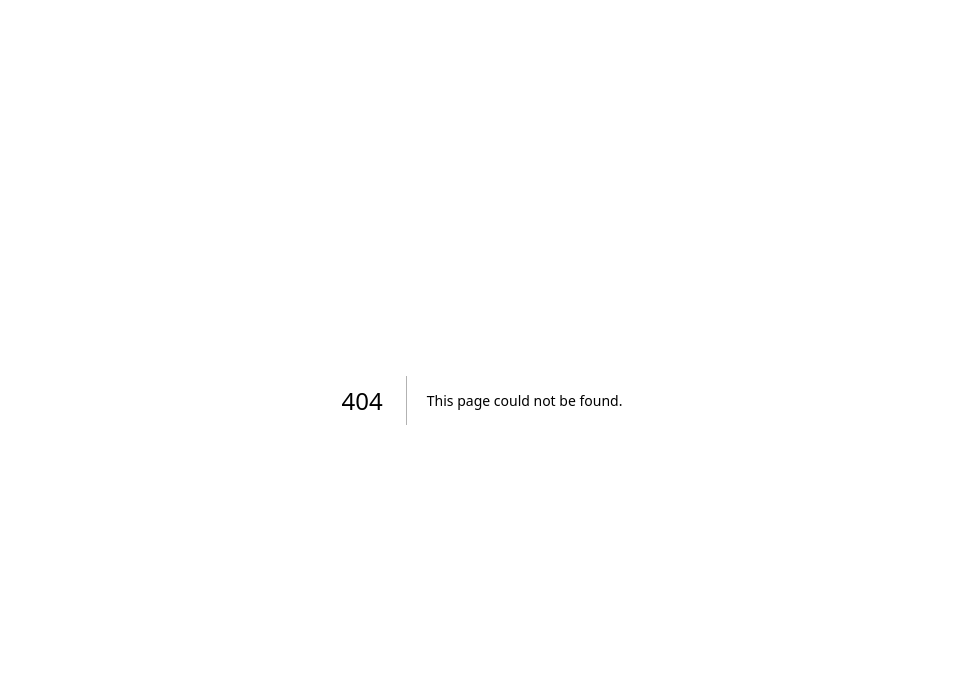
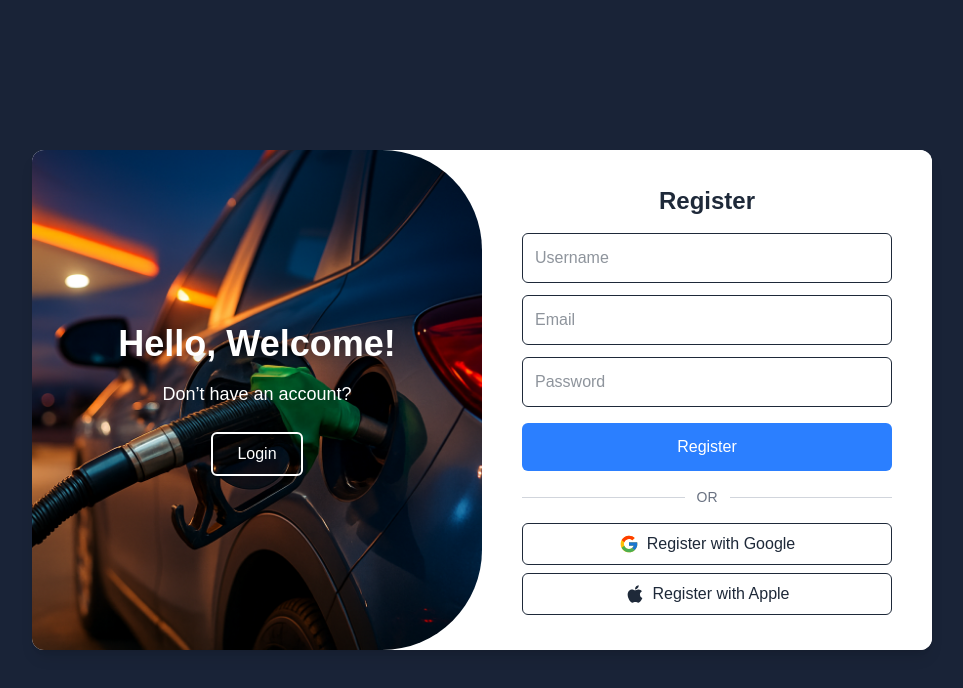
Before and after one commit to Billsthename22/Fuelsmart, a Next.js app: page /Signup in a window 1280 px wide. Before the commit this address had no page. Shown: the top 688 px of the page, without its empty margins (158-1121 px from the left). Built offline with nearby package versions, Linux system fonts and the light colour scheme.

Commit message:
SIGN UP HAS BEEN LINKED AND ADD3D

```diff
--- a/src/app/Dashboard/page.tsx
+++ b/src/app/Dashboard/page.tsx
@@ -1,8 +1,8 @@
 // app/page.tsx (Next.js App Router)
 "use client";
-
 import { useState } from "react";
 import { User, Bell } from "lucide-react";
+import { useRouter } from "next/navigation";
 import {
   LineChart,
   Line,
@@ -13,6 +13,7 @@ import {
   ResponsiveContainer,
 } from "recharts";
 import StatsCard from "../components/StatsCard";
+
 // Dummy data for trends
 const trendData = [
   { date: "Aug 1", price: 700 },
@@ -60,6 +61,7 @@ function ViewTrendsCard() {
 }
 
 export default function Dashboard() {
+  const router = useRouter(); // ✅ must be inside the component
   const username = "Emioluwa"; // Later, fetch from session/auth
   const [isOpen, setIsOpen] = useState(false);
   const [notifOpen, setNotifOpen] = useState(false);
@@ -120,7 +122,10 @@ export default function Dashboard() {
                       </li>
                     ))}
                   </ul>
-                  <button className="w-full mt-2 text-sm text-blue-400 hover:underline">
+                  <button
+                    onClick={() => router.push("/Notifications")}
+                    className="w-full mt-2 text-sm text-blue-400 hover:underline"
+                  >
                     View all
                   </button>
                 </div>
@@ -169,11 +174,11 @@ export default function Dashboard() {
 
         {/* Stats Cards */}
         <div className="grid grid-cols-4 gap-6 mb-8">
-  <StatsCard label="Nearby Stations Found" value={23} />
-  <StatsCard label="Lowest Price Reported" value="$3.59" />
-  <StatsCard label="Reports Submitted" value={114} />
-  <StatsCard label="Stations Saved" value={8} />
-</div>
+          <StatsCard label="Nearby Stations Found" value={23} />
+          <StatsCard label="Lowest Price Reported" value="$3.59" />
+          <StatsCard label="Reports Submitted" value={114} />
+          <StatsCard label="Stations Saved" value={8} />
+        </div>
 
         {/* Lower Grid */}
         <div className="grid grid-cols-3 gap-6">
@@ -231,14 +236,15 @@ export default function Dashboard() {
 
             {/* Offline Mode */}
             <div className="bg-gray-800 p-6 rounded-lg">
-              <h3 className="text-lg font-semibold mb-2">Offline Mode</h3>
-              <p className="text-gray-400 text-sm mb-4">
-                No sync needed, Cached data available
-                <br />
-                Last sync: 2/14/2024, 10:59 AM
-              </p>
-              <button className="w-full bg-blue-600 hover:bg-blue-700 py-2 rounded-lg font-medium">
-                Sync Now
+              <h3 className="text-lg font-semibold mb-2 text-white">
+                Notifications
+              </h3>
+              <p className="text-gray-400 text-sm mb-4">No New Notifications</p>
+              <button
+                onClick={() => router.push("/Notifications")}
+                className="w-full bg-blue-600 hover:bg-blue-700 py-2 rounded-lg font-medium text-white"
+              >
+                Open Notifications
               </button>
             </div>
           </div>
--- /dev/null
+++ b/src/app/Notifications/page.tsx
@@ -0,0 +1,46 @@
+// app/notifications/page.tsx
+"use client";
+
+const notifications = [
+  {
+    id: 1,
+    title: "Fuel Price Update",
+    message: "Premium fuel price has dropped by ₦15/L today.",
+    time: "2h ago",
+  },
+  {
+    id: 2,
+    title: "Service Reminder",
+    message: "Your car is due for servicing next week. Don’t forget to schedule!",
+    time: "1d ago",
+  },
+  {
+    id: 3,
+    title: "FuelSmart Promo",
+    message: "Get 5% cashback when you buy fuel via FuelSmart Wallet this weekend.",
+    time: "3d ago",
+  },
+];
+
+const Page = () => {
+  return (
+    <div className="min-h-screen bg-gray-100 p-6">
+      <h1 className="text-3xl font-bold text-gray-800 mb-6">Notifications</h1>
+
+      <div className="space-y-4">
+        {notifications.map((note) => (
+          <div
+            key={note.id}
+            className="bg-white shadow-md rounded-xl p-4 border-l-4 border-blue-500"
+          >
+            <h2 className="text-lg font-semibold text-gray-800">{note.title}</h2>
+            <p className="text-gray-600">{note.message}</p>
+            <span className="text-sm text-gray-400">{note.time}</span>
+          </div>
+        ))}
+      </div>
+    </div>
+  );
+};
+
+export default Page;
--- /dev/null
+++ b/src/app/Signup/page.tsx
@@ -0,0 +1,164 @@
+"use client";
+
+import { useState } from "react";
+import { FcGoogle } from "react-icons/fc";
+import { FaApple } from "react-icons/fa";
+
+export default function Home() {
+  const [isLogin, setIsLogin] = useState(false);
+
+  return (
+    <div className="flex items-center justify-center min-h-screen bg-[#192337] relative overflow-hidden">
+      {/* Container */}
+      <div className="relative w-[900px] h-[500px] bg-white rounded-xl shadow-lg overflow-hidden flex">
+        {/* Sliding Panel with ONLY Background Image */}
+        <div
+          className={`absolute top-0 left-0 w-1/2 h-full bg-cover bg-center rounded-r-[100px] flex flex-col items-center justify-center text-white text-center p-10 transition-all duration-700 ease-in-out ${
+            isLogin ? "translate-x-[100%] rounded-l-[100px] rounded-r-none" : ""
+          }`}
+          style={{
+            backgroundImage: "url('/fuelsmartloginimg.png')", // place image in /public
+          }}
+        >
+          {isLogin ? (
+            <>
+              <h1 className="text-4xl font-bold mb-4 drop-shadow-lg">
+                Welcome Back!
+              </h1>
+              <p className="text-lg mb-6 drop-shadow-md">
+                Already have an account?
+              </p>
+              <button
+                type="button"
+                onClick={() => setIsLogin(false)}
+                className="border-2 border-white py-2 px-6 rounded-md hover:bg-white hover:text-blue-500 transition"
+              >
+                Register
+              </button>
+            </>
+          ) : (
+            <>
+              <h1 className="text-4xl font-bold mb-4 drop-shadow-lg">
+                Hello, Welcome!
+              </h1>
+              <p className="text-lg mb-6 drop-shadow-md">
+                Don’t have an account?
+              </p>
+              <button
+                type="button"
+                onClick={() => setIsLogin(true)}
+                className="border-2 border-white py-2 px-6 rounded-md hover:bg-white hover:text-blue-500 transition"
+              >
+                Login
+              </button>
+            </>
+          )}
+        </div>
+
+        {/* Register Form */}
+        <div
+          className={`absolute right-0 w-1/2 h-full bg-white flex flex-col items-center justify-center text-center p-10 text-gray-800 transform transition-all duration-700 ease-in-out ${
+            isLogin
+              ? "translate-x-full opacity-0"
+              : "translate-x-0 opacity-100"
+          }`}
+        >
+          <h2 className="text-2xl font-bold mb-4">Register</h2>
+          <input
+            type="text"
+            placeholder="Username"
+            className="w-full p-3 mb-3 border rounded-md"
+          />
+          <input
+            type="email"
+            placeholder="Email"
+            className="w-full p-3 mb-3 border rounded-md"
+          />
+          <input
+            type="password"
+            placeholder="Password"
+            className="w-full p-3 mb-4 border rounded-md"
+          />
+          <button
+            type="button"
+            onClick={() => setIsLogin(true)}
+            className="w-full bg-blue-500 text-white py-3 rounded-md hover:bg-blue-600"
+          >
+            Register
+          </button>
+
+          {/* OR divider */}
+          <div className="flex items-center w-full my-4">
+            <div className="flex-grow border-t border-gray-300"></div>
+            <span className="px-3 text-gray-500 text-sm">OR</span>
+            <div className="flex-grow border-t border-gray-300"></div>
+          </div>
+
+          {/* Social Logins */}
+          <button className="w-full border py-2 mb-2 rounded-md flex items-center justify-center hover:bg-gray-100">
+            <FcGoogle className="w-5 h-5 mr-2" />
+            Register with Google
+          </button>
+          <button className="w-full border py-2 rounded-md flex items-center justify-center hover:bg-gray-100">
+            <FaApple className="w-5 h-5 mr-2" />
+            Register with Apple
+          </button>
+        </div>
+
+        {/* Login Form */}
+        <div
+          className={`absolute right-0 w-1/2 h-full bg-white flex flex-col items-center justify-center text-center p-10 text-gray-800 transform transition-all duration-700 ease-in-out ${
+            isLogin ? "translate-x-0 opacity-100" : "translate-x-full opacity-0"
+          }`}
+        >
+          <h2 className="text-2xl font-bold mb-4">Login</h2>
+          <input
+            type="email"
+            placeholder="Email"
+            className="w-full p-3 mb-3 border rounded-md"
+          />
+          <input
+            type="password"
+            placeholder="Password"
+            className="w-full p-3 mb-2 border rounded-md"
+          />
+
+          {/* Remember me + Forgot password */}
+          <div className="flex justify-between items-center w-full text-sm mb-4">
+            <label className="flex items-center">
+              <input type="checkbox" className="mr-2" /> Remember me
+            </label>
+            <a href="#" className="text-blue-500 hover:underline">
+              Forgot password?
+            </a>
+          </div>
+
+          <button
+            type="button"
+            onClick={() => setIsLogin(false)}
+            className="w-full bg-blue-500 text-white py-3 rounded-md hover:bg-blue-600"
+          >
+            Login
+          </button>
+
+          {/* OR divider */}
+          <div className="flex items-center w-full my-4">
+            <div className="flex-grow border-t border-gray-300"></div>
+            <span className="px-3 text-gray-500 text-sm">OR</span>
+            <div className="flex-grow border-t border-gray-300"></div>
+          </div>
+
+          {/* Social Logins */}
+          <button className="w-full border py-2 mb-2 rounded-md flex items-center justify-center hover:bg-gray-100">
+            <FcGoogle className="w-5 h-5 mr-2" />
+            Login with Google
+          </button>
+          <button className="w-full border py-2 rounded-md flex items-center justify-center hover:bg-gray-100">
+            <FaApple className="w-5 h-5 mr-2" />
+            Login with Apple
+          </button>
+        </div>
+      </div>
+    </div>
+  );
+}
--- a/src/app/page.tsx
+++ b/src/app/page.tsx
@@ -1,4 +1,4 @@
-'use client';
+"use client";
 
 import Image from 'next/image';
 import { motion } from 'framer-motion';
@@ -28,40 +28,8 @@ const itemVariants = {
 
 export default function Home() {
   const handleUseMyLocation = () => {
-    if (!navigator.geolocation) {
-      alert('Geolocation is not supported by your browser.');
-      return;
-    }
-
-    navigator.geolocation.getCurrentPosition(
-      async (position) => {
-        const { latitude, longitude } = position.coords;
-
-        try {
-          // Reverse geocode to get a readable location name
-          const res = await fetch(
-            `https://nominatim.openstreetmap.org/reverse?format=json&lat=${latitude}&lon=${longitude}`
-          );
-          const data = await res.json();
-          const locationName =
-            data.address?.suburb ||
-            data.address?.neighbourhood ||
-            data.address?.city ||
-            data.address?.town ||
-            'Your Area';
-
-          // Redirect to stations page with location in query params
-          window.location.href = `/stations?location=${encodeURIComponent(locationName)}`;
-        } catch (err) {
-          console.error(err);
-          alert('Could not determine your location name.');
-        }
-      },
-      (error) => {
-        alert('Unable to retrieve your location.');
-        console.error(error);
-      }
-    );
+    // Redirect to signup page
+    window.location.href = "/Signup";
   };
 
   return (
@@ -96,6 +64,7 @@ export default function Home() {
               variants={itemVariants}
               className="flex justify-center md:justify-start gap-4 mb-10 flex-wrap"
             >
+              {/* Use My Location → Signup */}
               <button
                 onClick={handleUseMyLocation}
                 className="bg-green-500 hover:bg-green-600 text-white px-6 py-3 rounded-xl font-semibold shadow-md"
@@ -103,7 +72,8 @@ export default function Home() {
                 Use My Location
               </button>
 
-              <Link href="/stations?search=true">
+              {/* Search Area → Signup */}
+              <Link href="/Signup">
                 <button className="border border-white px-6 py-3 rounded-xl font-semibold hover:bg-white hover:text-[#153146] transition shadow-md">
                   Search Area
                 </button>
```
Also changed, not shown: public/fuelsmartloginimg.png (added).
